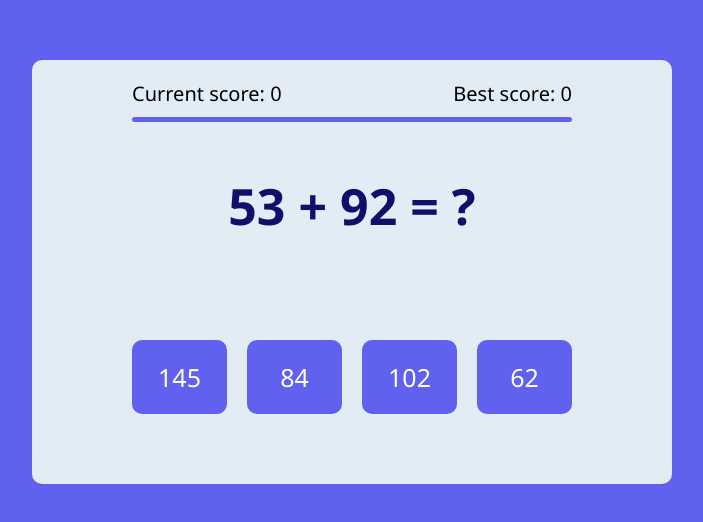
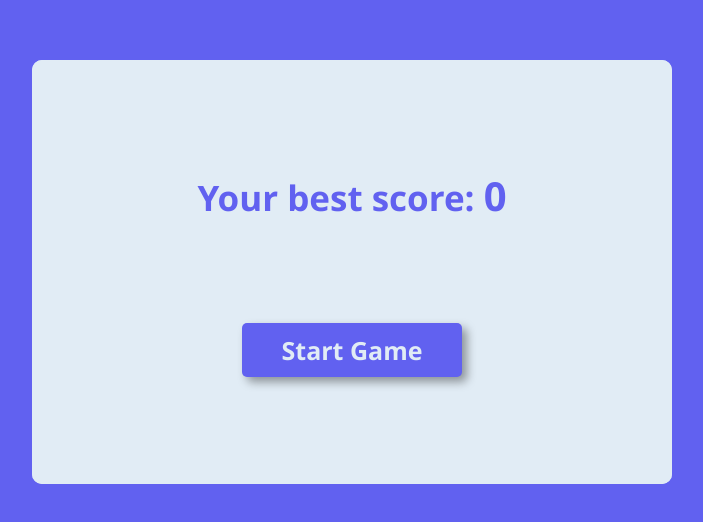
Before and after one commit to SardorOchilov/mathQuizeApp, a plain HTML site: page index.html in a window 1280 px wide. Shown: the part 128-650 px from the top of the page, without its empty margins (288-991 px from the left). Drawn offline with Linux system fonts and the light colour scheme.

Commit message:
you can play it

```diff
--- a/index.html
+++ b/index.html
@@ -23,6 +23,10 @@
             <p></p>
             <p></p>
         </div>
+        <div class="start-panel">
+            <p>Your best score: <span id="best-score">0</span></p>
+            <button id="start-btn">Start Game</button>
+        </div>
     </div>
 
     <script src="index.js"></script>
--- a/index.js
+++ b/index.js
@@ -1,10 +1,13 @@
 const currentScoreElement = document.getElementById("current-score");
-const bestScoreElement = document.getElementById("best-score");
+const bestScoreElement = document.querySelectorAll("#best-score");
 const question = document.querySelector(".question h2");
 const optionElements = document.querySelector(".answers").children;
+const startBtn = document.getElementById("start-btn");
+const startPanel = document.querySelector(".start-panel");
 
-let currentScore = 0;
-let bestScore = 0;
+let currentScore = 15;
+let bestScore = window.localStorage.getItem("best") || 0;
+bestScoreElement.forEach((score) => (score.textContent = bestScore));
 const logicalOperators = ["+", "-", "*"];
 let randomOperator = null;
 let nums = [];
@@ -33,9 +36,7 @@ function answersGenerator() {
   let j = 1;
   while (j < 4) {
     answerOptionNums[j] =
-      Math.floor(Math.random() * 100) +
-      Math.floor(Math.random() * 100) -
-      Math.floor(Math.random() * 100);
+      Math.floor(Math.random() * 100) * 2 - Math.floor(Math.random() * 100);
     if (answerOptionNums[j] !== answer) {
       j++;
     }
@@ -61,6 +62,11 @@ function questionGenerator() {
 questionGenerator();
 answersGenerator();
 
+// Start Game
+startBtn.addEventListener("click", () => {
+  startPanel.classList.add("displayNon");
+});
+
 // Check answer
 for (let i = 0; i < 4; i++) {
   optionElements[i].addEventListener("click", (e) => {
@@ -70,9 +76,12 @@ for (let i = 0; i < 4; i++) {
       questionGenerator();
       answersGenerator();
     } else {
-      if (currentScore > +bestScoreElement.textContent) {
-        bestScoreElement.textContent = currentScore;
+      if (currentScore > +bestScoreElement[0].textContent) {
+        window.localStorage.setItem("best", currentScore);
+        bestScoreElement.forEach((score) => (score.textContent = currentScore));
+        console.log(bestScoreElement[1]);
       }
+          startPanel.classList.remove("displayNon");
       currentScore = 0;
       currentScoreElement.textContent = currentScore;
       questionGenerator();
--- a/style.css
+++ b/style.css
@@ -12,12 +12,53 @@ body {
     background-color: rgb(97, 97, 240);
 }
 .container {
+    position: relative;
     border-radius: 10px;
     background-color: rgb(225, 236, 245);
     padding: 20px 100px;
     display: flex;
     flex-direction: column;
     width: 50%;
+    overflow: hidden;
+}
+.start-panel {
+    position: absolute;
+    left: 0;
+    top: 0;
+    width: 100%;
+    height: 100%;
+    background-color:rgb(225, 236, 245) ;
+    display: flex;
+    flex-direction: column;
+    align-items: center;
+    justify-content: center;
+    gap: 100px;
+}
+.start-panel p {
+    font-size: 35px;
+    font-weight: 700;
+    color: rgb(97, 97, 240);
+}
+.start-panel #best-score {
+    font-size: 40px;
+}
+#start-btn {
+    padding: 10px 40px;
+    font-size: 25px;
+    font-weight: 800;
+    background-color: rgb(97, 97, 240);
+    border-radius: 5px;
+    border: none;
+    color: rgb(225, 236, 245);
+    box-shadow: 5px 5px 10px rgba(0, 0, 0, 0.377);
+    cursor: pointer;
+    outline: none;
+}
+#start-btn:active {
+    box-shadow: none;
+}
+.displayNon {
+    display: none;
 }
 .score {
     display: flex;
```
